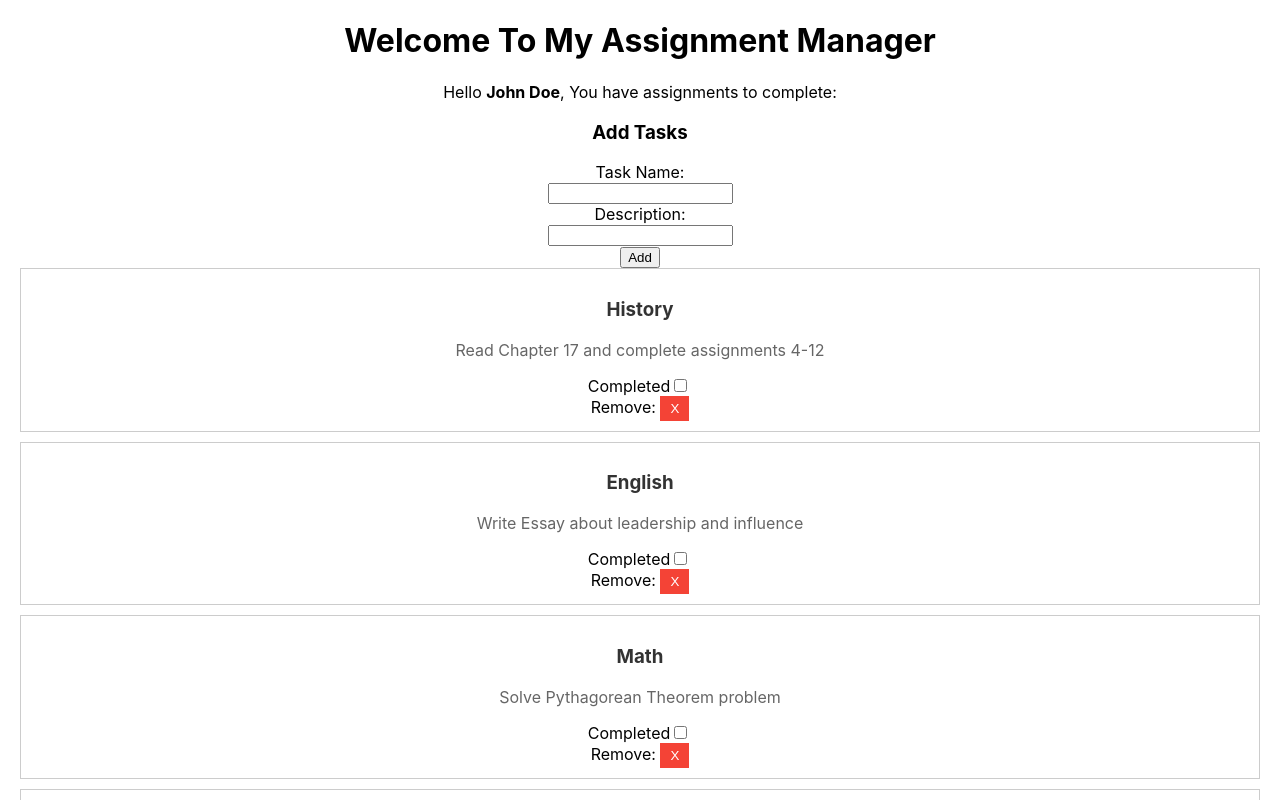
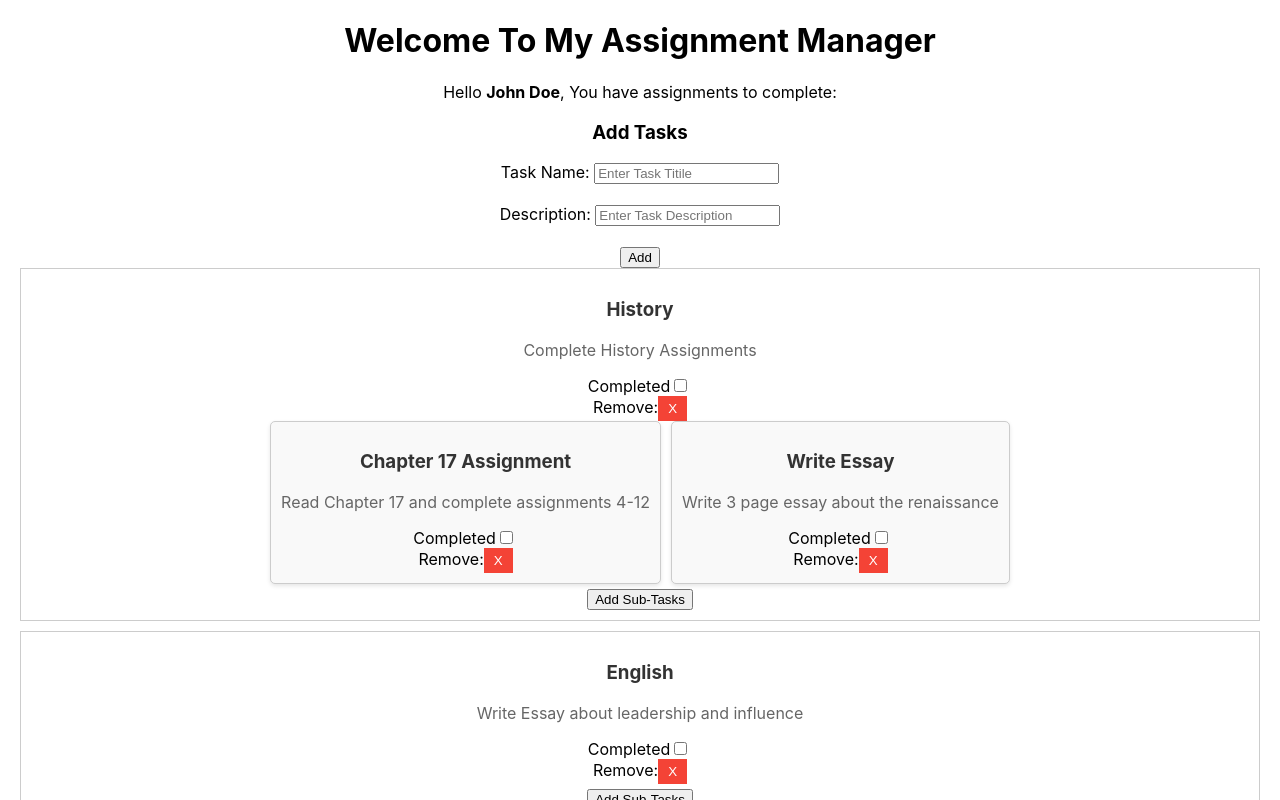
Before and after one commit to CAbdoulaye/INF635Final, a React (Create React App) app: page / in a window 1280 px wide. Shown: the top 800 px of the page. Built offline with nearby package versions, Linux system fonts and the light colour scheme.

Commit message:
added sub tasks

```diff
--- a/package.json
+++ b/package.json
@@ -6,6 +6,8 @@
     "@testing-library/jest-dom": "^5.17.0",
     "@testing-library/react": "^13.4.0",
     "@testing-library/user-event": "^13.5.0",
+    "@types/yup": "^0.32.0",
+    "formik": "^2.4.6",
     "react": "^18.3.1",
     "react-dom": "^18.3.1",
     "react-scripts": "5.0.1",
--- a/src/App.css
+++ b/src/App.css
@@ -36,3 +36,7 @@
     transform: rotate(360deg);
   }
 }
+
+.SubTasks{
+  display: none;
+}
--- a/src/App.js
+++ b/src/App.js
@@ -1,11 +1,66 @@
+import { useState } from 'react';
 import './App.css';
+import AssignmentsData from './components/AssignmentsData';
+
 import Assignments from './components/Assignments';
 
 function App() {
+  const [taskData, changeTaskData] = useState(AssignmentsData);
+  const removeTask = (taskID) =>{
+    changeTaskData(taskData.filter((task) => task.id !== taskID)); // remove element from array
+  }
+
+  const removeChildTask = (parentTaskID, taskID) =>{
+    changeTaskData(
+      taskData.map((task) => {
+        if (task.id === parentTaskID)
+          task.subTasks = task.subTasks.filter((childTask) => childTask.id !== taskID)
+        return task;
+      }
+      )
+    ); // remove child element from array
+  }
+
+  const handleSubmit = (values) =>{
+    changeTaskData([{
+      id: (taskData[taskData.length - 1]).id + 1,
+      title: values.taskName,
+      description: values.taskDescription,
+      completionStatus: values.taskCompletionStatus,
+      removed: values.taskRemoved,
+      subTasks: []
+      }, ...taskData]);
+  }
+  const handleChildSubmit = (values) =>{
+    changeTaskData(
+      taskData.map((task) => {
+        if (task.id === values.parentID) {
+          const taskid = task.subTasks.length == 0 ? 0 : task.subTasks[task.subTasks.length - 1].id + 1;
+          task.subTasks = [{
+            id: taskid,
+            parentId: values.parentID,
+            title: values.taskName,
+            description: values.taskDescription,
+            completionStatus: values.taskCompletionStatus,
+            removed: values.taskRemoved,
+          }, ...task.subTasks]
+        }
+        return task;
+      }
+      )
+    )
+  }
+
   return (
     <div className="App">
       <h1>Welcome To My Assignment Manager</h1>
-      <Assignments/>
+      <Assignments
+        AssignmentsData={taskData}
+        removedStatus={removeTask}
+        removedChildStatus={removeChildTask}
+        addTask={handleSubmit}
+        addChildTask={handleChildSubmit}
+      />
     </div>
   );
 }
--- /dev/null
+++ b/src/components/AddSubTasks.js
@@ -0,0 +1,73 @@
+import React from 'react'
+import { useFormik } from 'formik';
+import * as Yup from 'yup';
+
+export default function AddSubTasks({addChildTask, id}) {
+  const subTaskId = "subTaskId" + id;
+  const subTaskButtonId = "subTaskButtonId" + id;
+  let buttonTrigerred = false;
+  const viewAddSubTask = () =>{
+    const myDiv = document.getElementById(subTaskId);
+    const myButton = document.getElementById(subTaskButtonId);
+    if(buttonTrigerred == false){
+      myDiv.style.display = 'block';
+      myButton.innerHTML = "Cancel";
+      buttonTrigerred = true;
+    }
+    else{
+      myDiv.style.display = 'none';
+      myButton.innerHTML = "Add Sub-Tasks";
+      buttonTrigerred = false;
+    }
+  }
+  const formik = useFormik({
+    initialValues: {
+      parentID: id,
+      taskName: "",
+      taskDescription: "",
+      taskCompletionStatus: false,
+      taskRemoved: false,
+    },
+
+    validationSchema: Yup.object({
+      taskName: Yup.string().max(10, "Title Cannot Contain Over 10 Caracters").required("Title is Required"),
+      taskDescription: Yup.string().max(50, "Description Cannot Contain Over 50 Caracters").required("Description is Required")
+    }),
+
+    onSubmit: (values) =>{
+      addChildTask(values);
+    }
+  });
+  return (
+    <div>
+      <button className='addSubClassBTN' id={subTaskButtonId} onClick={viewAddSubTask}>Add Sub-Tasks</button>
+    <form onSubmit={formik.handleSubmit}>
+      <div className='SubTasks' id={subTaskId}>
+      <h3>Add Sub-Tasks</h3>
+      <label htmlFor="taskName">
+        {formik.errors.taskName ? formik.errors.taskName :"Task Name: "}
+        <input
+          type="text"
+          id="taskName"
+          name="taskName"
+          placeholder="Enter Task Titile"
+          onChange={formik.handleChange}
+        /><br/>
+      </label><br/>
+
+      <label htmlFor="taskDescription">
+      {formik.errors.taskDescription ? formik.errors.taskDescription :"Description: "}
+        <input
+          type="text"
+          id="taskDescription"
+          name="taskDescription"
+          placeholder="Enter Task Description"
+          onChange={formik.handleChange}
+        /><br/>
+      </label><br/>
+      <input type="submit" value="Add"></input>
+    </div>
+    </form>
+    </div>
+  )
+}
--- /dev/null
+++ b/src/components/AddTask.js
@@ -0,0 +1,55 @@
+import React from 'react';
+import { useFormik } from 'formik';
+import * as Yup from 'yup';
+
+
+
+export default function AddTask({addTask}) {
+  const formik = useFormik({
+    initialValues: {
+      taskName: "",
+      taskDescription: "",
+      taskCompletionStatus: "False",
+      taskRemoved: false,
+      taskSubTasks: {}
+    },
+
+    validationSchema: Yup.object({
+      taskName: Yup.string().max(10, "Title Cannot Contain Over 10 Caracters").required("Title is Required"),
+      taskDescription: Yup.string().max(50, "Description Cannot Contain Over 50 Caracters").required("Description is Required")
+    }),
+
+    onSubmit: (values) =>{
+      addTask(values);
+    }
+  });
+  return (
+    <div>
+    <form onSubmit={formik.handleSubmit}>
+      <h3>Add Tasks</h3>
+      <label htmlFor="taskName">
+        {formik.errors.taskName ? formik.errors.taskName :"Task Name: "}
+        <input
+          type="text"
+          id="taskName"
+          name="taskName"
+          placeholder="Enter Task Titile"
+          onChange={formik.handleChange}
+        /><br/>
+      </label><br/>
+
+      <label htmlFor="taskDescription">
+      {formik.errors.taskDescription ? formik.errors.taskDescription :"Description: "}
+        <input
+          type="text"
+          id="taskDescription"
+          name="taskDescription"
+          placeholder="Enter Task Description"
+          onChange={formik.handleChange}
+        /><br/>
+      </label><br/>
+      <input type="submit" value="Add"></input>
+    </form>
+    </div>
+  )
+}
--- a/src/components/Assignment.js
+++ b/src/components/Assignment.js
@@ -1,24 +1,44 @@
 import { useState } from 'react'
+import AddSubTasks from './AddSubTasks';
+import ShowSubTasks from './ShowSubTasks';
 import './styles.css'; // Import your CSS file
 
 
-export default function Assignment({title, description, completionStatus}) {
-  const [removed, setRemoved] = useState("False");
-  if (removed !== "True"){
+export default function Assignment({id, title, description, completionStatus, removedStatus, subTasks, removedChildStatus, addChildTask}) {
+  const removeButton = () =>{
+    removedStatus(id);
+  }
   return (
     <div className="assignment">
       <h3>{title}</h3>
       <p>{description}</p>
-        <label for="scales">Completed</label>
-        <input type="checkbox" id="scales" name="scales"/>
+      <label htmlFor="scales">
+        Completed
+        <input type="checkbox" id="scales" name="scales"  />
+      </label>
+
       <br/>
-        <label for="scales">Remove: </label>
-        <input type="submit" value="X" onClick={() =>{setRemoved("True")}}/>
+      <label htmlFor="scales">
+        Remove:
+        <input type="submit" value="X" onClick={removeButton}/>
+      </label>
+      <div className='card-container'>
+        {subTasks.map((subtask => (
+          <ShowSubTasks
+            key = {subtask.id}
+            parentId = {subtask.parentId}
+            id = {subtask.id}
+            title = {subtask.title}
+            description= {subtask.description}
+            completionStatus= {subtask.completionStatus}
+            removedStatus={removedStatus}
+            removedChildStatus={removedChildStatus}
+          />
+        )))
+        }
+      </div>
+      <AddSubTasks id={id} addChildTask={addChildTask}/>
     </div>
   )
-  }
-  else{
-    return (<div></div>)
-  }
 
 }
--- a/src/components/Assignments.js
+++ b/src/components/Assignments.js
@@ -1,47 +1,28 @@
 import React, { useState } from 'react'
-import AssignmentsData from './AssignmentsData';
 import Assignment from './Assignment';
+import AddTask from './AddTask';
+
 import './styles.css'; // Import your CSS file
 
 
-export default function Assignments() {
+export default function Assignments({ AssignmentsData, removedStatus, addTask, removedChildStatus, addChildTask }) {
   const name = "John Doe";
-  const [changesMade, setChanges] = useState(0);
-  const AddElement = (event) => {
-    event.preventDefault(); // Prevent the default form submission
 
-    const elementId = AssignmentsData.length + 1;
-    const elementTitle = document.getElementById("taskName").value;
-    const elementDescription = document.getElementById("taskDescription").value;
-    const elementCompletionStatus = "False";
-
-    AssignmentsData.push({
-      id: elementId,
-      title: elementTitle,
-      description: elementDescription,
-      completionStatus: elementCompletionStatus
-    });
-    setChanges(changesMade + 1);
-  }
   return (
     <div className="assignments-container">
       <span>Hello <b>{name}</b>, You have assignments to complete:</span>
-      <div>
-      <form>
-        <h3>Add Tasks</h3>
-        <label htmlFor="taskName">Task Name:</label><br/>
-        <input type="text" id="taskName" name="taskName"/><br/>
-        <label htmlFor="taskDescription">Description:</label><br/>
-        <input type="text" id="taskDescription" name="taskDescription"/><br/>
-        <input type="submit" value="Add" onClick={AddElement}></input>
-      </form>
-      </div>
+      <AddTask addTask={addTask}/>
       {AssignmentsData.map((assignment => (
         <Assignment
           key = {assignment.id}
+          id = {assignment.id}
           title = {assignment.title}
           description= {assignment.description}
           completionStatus= {assignment.completionStatus}
+          removedStatus={removedStatus}
+          subTasks={assignment.subTasks}
+          removedChildStatus={removedChildStatus}
+          addChildTask={addChildTask}
         />
       )))}
     </div>
--- a/src/components/AssignmentsData.js
+++ b/src/components/AssignmentsData.js
@@ -2,42 +2,84 @@ const assignmentData = [
   {
     id: 1,
     title: "History",
-    description: "Read Chapter 17 and complete assignments 4-12",
-    completionStatus: "True",
+    description: "Complete History Assignments",
+    completionStatus: false,
     removed: false,
-    subTasks: {}
+    subTasks: [
+      {
+        parentId: 1,
+        id: 101,
+        title: "Chapter 17 Assignment",
+        description: "Read Chapter 17 and complete assignments 4-12",
+        completionStatus: false,
+        removed: false,
+      },
+      {
+        parentId: 1,
+        id: 102,
+        title: "Write Essay",
+        description: "Write 3 page essay about the renaissance",
+        completionStatus: false,
+        removed: false,
+      }
+    ]
   },
   {
     id: 2,
     title: "English",
     description: "Write Essay about leadership and influence",
-    completionStatus: "True",
+    completionStatus: true,
     removed: false,
-    subTasks: {}
+    subTasks: []
   },
   {
     id: 3,
     title: "Math",
     description: "Solve Pythagorean Theorem problem",
-    completionStatus: "False",
+    completionStatus: false,
     removed: false,
-    subTasks: {}
+    subTasks:[
+      {
+        parentId: 3,
+        id: 301,
+        title: "Draw Graph",
+        description: "represent differencial equiation visually",
+        completionStatus: false,
+        removed: false,
+      },
+      {
+        parentId: 3,
+        id: 302,
+        title: "Prove Integrals",
+        description: "Prove all integral equations must be of degree 3 or more",
+        completionStatus: false,
+        removed: false,
+      },
+      {
+        parentId: 3,
+        id: 303,
+        title: "Write Essay",
+        description: "Write 3 page essay about the renaissance",
+        completionStatus: false,
+        removed: false,
+      }
+    ]
   },
   {
     id: 4,
     title: "Biology",
     description: "Complete Heat VS Coler Project",
-    completionStatus: "True",
+    completionStatus: true,
     removed: false,
-    subTasks: {}
+    subTasks: []
   },
   {
     id: 5,
     title: "Technology",
     description: "Setup Lunix operating system on computer",
-    completionStatus: "False",
+    completionStatus: true,
     removed: false,
-    subTasks: {}
+    subTasks: []
   }
 ];
 
--- /dev/null
+++ b/src/components/ShowSubTasks.js
@@ -0,0 +1,24 @@
+import React from 'react'
+import './styles.css';
+
+export default function showSubTasks({parentId, id, title, description, completionStatus, subTasks, removedChildStatus}){
+  const removedChild = () =>{
+    removedChildStatus(parentId, id);
+  }
+  return (
+    <div className="card">
+      <h3>{title}</h3>
+      <p>{description}</p>
+      <label htmlFor="scales">
+        Completed
+        <input type="checkbox" id="scales" name="scales"  />
+      </label>
+
+      <br/>
+      <label htmlFor="scales">
+        Remove:
+        <input type="submit" value="X" onClick={removedChild}/>
+      </label>
+    </div>
+  )
+}
--- a/src/components/styles.css
+++ b/src/components/styles.css
@@ -31,3 +31,40 @@
 }
 
 /* Add more styles as needed */
+
+
+/* Define styles for the card container */
+.card-container {
+  display: flex;
+  flex-wrap: wrap;
+  gap: 10px; /* Adjust the gap between cards as needed */
+  justify-content: center; /* Center cards horizontally */
+  align-items: center;
+}
+
+/* Define styles for each card */
+.card {
+  /* Adjust the height of each card */
+  border: 1px solid #ccc;
+  border-radius: 5px;
+  background-color: #f9f9f9;
+  box-shadow: 0 2px 4px rgba(0, 0, 0, 0.1); /* Add a subtle box shadow for depth */
+  padding: 10px; /* Add padding inside the card */
+}
+
+/* Define styles for card title */
+.card-title {
+  font-size: 16px;
+  font-weight: bold;
+  margin-bottom: 5px; /* Add space below the title */
+}
+
+/* Define styles for card content */
+.card-content {
+  font-size: 14px;
+  color: #666;
+}
+
+.addSubClassBTN{
+  margin-top: 5px;
+}
```
Also changed, not shown: 1 other file (tests, documents, lock files or other folders). Lines whose indentation alone changed are shown as unchanged.
